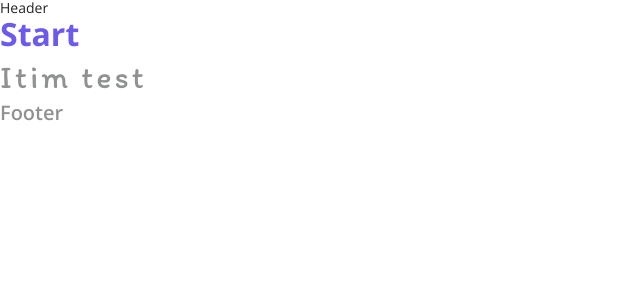
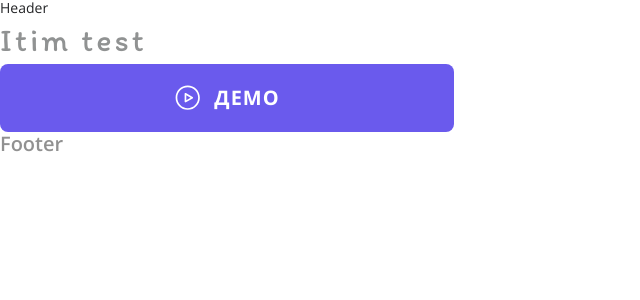
Before and after one commit to recruitment-process/recruitment-process-frontend, a React (Create React App) app: page / in a window 1280 px wide. Shown: the top 300 px of the page, without its empty margins (0-640 px from the left). Built offline with nearby package versions, Linux system fonts and the light colour scheme.

Commit message:
feat(small): add Button component

```diff
--- a/src/components/App/App.jsx
+++ b/src/components/App/App.jsx
@@ -2,12 +2,13 @@ import './App.scss';
 
 import Header from '../Header/Header';
 import Footer from '../Footer/Footer';
+import Button from '../UI/Button/Button';
 
 const App = () => (
 	<div className="app__content">
 		<Header />
-		Start
 		<div className="app__test">Itim test</div>
+		<Button text="ДЕМО" size="normal" isVisibleIcon />
 		<Footer />
 	</div>
 );
--- /dev/null
+++ b/src/components/UI/Button/Button.jsx
@@ -0,0 +1,44 @@
+import PropTypes from 'prop-types';
+
+import './Button.scss';
+
+import buttonIcon from '../../../images/button_icon_demo.svg';
+
+const Button = (props) => {
+	const { text, disabled, size, isVisibleIcon } = props;
+
+	const icon = isVisibleIcon && (
+		<img
+			src={buttonIcon}
+			className="button__pic"
+			alt="иконка рядом с текстом"
+		/>
+	);
+
+	return (
+		<button
+			disabled={disabled}
+			className={size === 'normal' ? 'button' : 'button button_size_small'}
+			type="submit"
+		>
+			{icon}
+			{text}
+		</button>
+	);
+};
+
+Button.propTypes = {
+	text: PropTypes.string,
+	disabled: PropTypes.bool,
+	size: PropTypes.oneOf(['normal', 'small']),
+	isVisibleIcon: PropTypes.bool,
+};
+
+Button.defaultProps = {
+	text: '',
+	disabled: false,
+	size: 'normal',
+	isVisibleIcon: false,
+};
+
+export default Button;
--- /dev/null
+++ b/src/components/UI/Button/Button.scss
@@ -0,0 +1,38 @@
+@import 'src/components/Shared/mixins.scss';
+@import 'src/components/Shared/variables.scss';
+
+.button {
+	@include font-sans($textL, $color-white, 700);
+	line-height: 28px;
+	letter-spacing: 1px;
+	background-color: #6a5aed;
+	height: 68px;
+	width: 454px;
+	border: none;
+	border-radius: 8px;
+	padding: 0;
+	cursor: pointer;
+	display: flex;
+	align-items: center;
+	justify-content: center;
+
+	&_size_small {
+		width: 217px;
+	}
+
+	&:hover {
+		background-color: #4f3ced;
+	}
+	&:active {
+		background-color: #4836df;
+	}
+	&:disabled {
+		background-color: #f2f2f2;
+	}
+
+	&__pic {
+		padding-right: 12px;
+		width: 28px;
+		height: 28px;
+	}
+}
```
Also changed, not shown: src/images/button_icon_demo.svg (added), 1 other file (tests, documents, lock files or other folders).
